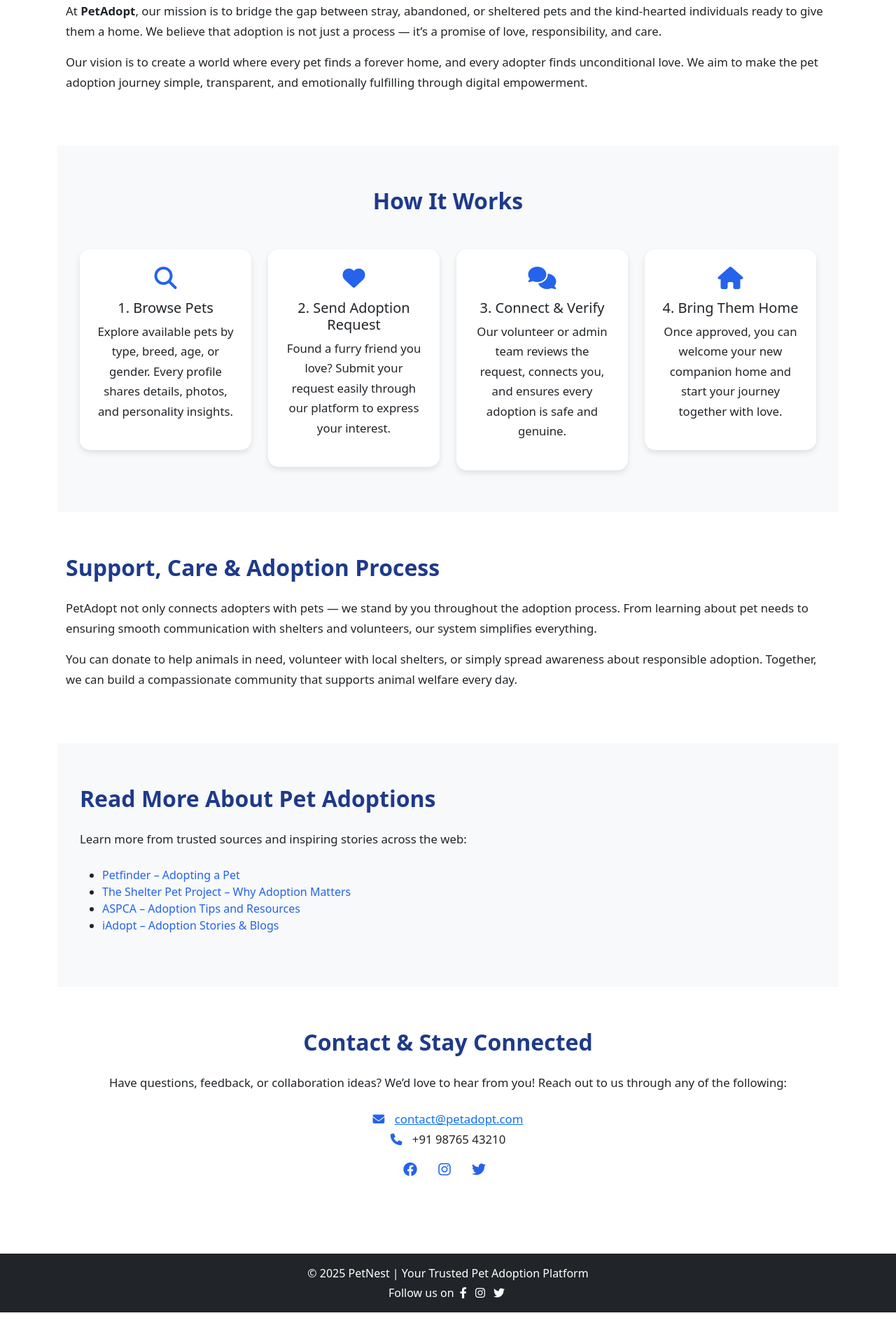
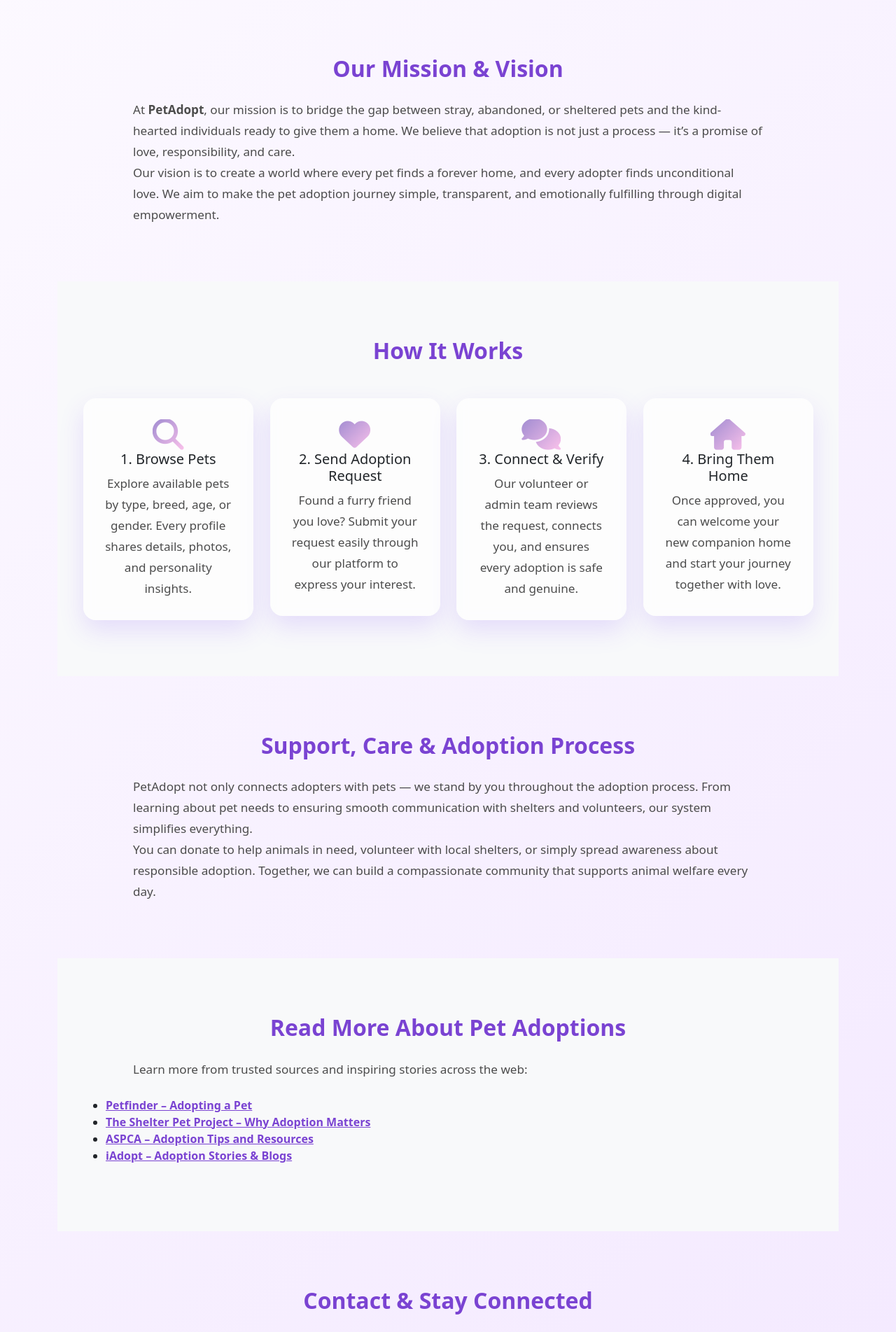
Before and after one commit to mkyjjk07/Pet_Adoption_System, a PHP site: page /about_us.php in a window 1280 px wide. Shown: the part 531-2434 px from the top of the page at 70% size. Before the commit the page ends 2406 px from the top, so only its background shows below. Run offline with PHP 8.4, Linux system fonts and the light colour scheme; the visitor is signed in with stand-in values (Sample User, id 1).

Commit message:
Small UI changes

```diff
--- a/about_us.php
+++ b/about_us.php
@@ -11,65 +11,155 @@ include 'includes/config.php';
     <link href="https://cdn.jsdelivr.net/npm/bootstrap@5.3.0/dist/css/bootstrap.min.css" rel="stylesheet">
     <link href="https://cdnjs.cloudflare.com/ajax/libs/font-awesome/6.5.0/css/all.min.css" rel="stylesheet">
     <style>
+/* GLOBAL DESIGN */
 body {
     font-family: 'Poppins', sans-serif;
-            background: #f8fafc;
+    background: linear-gradient(135deg, #fdfbff, #f3e8ff);
     color: #333;
+    overflow-x: hidden;
 }
+
+/* Navbar same theme as index */
+nav.navbar {
+    background: linear-gradient(90deg, #a18cd1, #fbc2eb);
+    box-shadow: 0 4px 12px rgba(0,0,0,0.12);
+}
+
+/* Soft Fade Animations */
+@keyframes fadeUp {
+    from {opacity: 0; transform: translateY(40px);}
+    to {opacity: 1; transform: translateY(0);}
+}
+
+@keyframes fadeDown {
+    from {opacity: 0; transform: translateY(-40px);}
+    to {opacity: 1; transform: translateY(0);}
+}
+
+@keyframes fadeScale {
+    from {opacity: 0; transform: scale(0.95);}
+    to {opacity: 1; transform: scale(1);}
+}
+
+/* HERO SECTION — same style as index page */
 .hero {
-            background: linear-gradient(rgba(37,99,235,0.8), rgba(37,99,235,0.8)), url('assets/images/about-banner.jpg') center/cover no-repeat;
+    background: linear-gradient(135deg, rgba(147, 112, 219, 0.75), rgba(255, 182, 193, 0.75)),
+    url('assets/images/about-banner.jpg') center/cover no-repeat;
     color: white;
-            padding: 100px 20px;
+    padding: 120px 25px;
+    text-align: center;
+    animation: fadeDown 1s ease-out;
+}
+
+.hero h1 {
+    font-size: 3.2rem;
+    font-weight: 800;
+    text-shadow: 0px 4px 10px rgba(0,0,0,0.2);
+}
+
+.hero p {
+    font-size: 1.3rem;
+    opacity: 0.95;
+    max-width: 750px;
+    margin: auto;
+}
+
+/* ALL CONTENT SECTIONS */
+.section {
+    padding: 80px 25px;
+    animation: fadeUp 1.1s ease;
+}
+
+.section h2 {
+    color: #7a43d2;
+    font-weight: 700;
+    margin-bottom: 25px;
     text-align: center;
 }
-        .hero h1 {
-            font-weight: 700;
+
+.section p {
+    font-size: 1.07rem;
+    line-height: 1.75;
+    color: #4c4c4c;
+    max-width: 900px;
+    margin: auto;
+}
+
+/* HOW IT WORKS — Animated Glass Cards */
+.how-it-works .step {
+    background: rgba(255, 255, 255, 0.65);
+    backdrop-filter: blur(8px);
+    border-radius: 18px;
+    padding: 30px;
+    box-shadow: 0 15px 35px rgba(123, 58, 255, 0.15);
+    transition: 0.35s ease;
+    animation: fadeScale 1.3s ease;
+}
+
+.how-it-works .step:hover {
+    transform: translateY(-10px) scale(1.05);
+    box-shadow: 0 20px 45px rgba(123, 58, 255, 0.22);
+}
+
+/* Gradient Icons */
+.how-it-works i {
     font-size: 2.8rem;
+    background: linear-gradient(135deg, #a18cd1, #fbc2eb);
+    -webkit-background-clip: text;
+    -webkit-text-fill-color: transparent;
 }
-        .section {
-            padding: 60px 20px;
+
+/* RESOURCE LINKS */
+.resources a {
+    color: #7a43d2;
+    font-weight: 600;
+    transition: 0.3s ease;
 }
-        .section h2 {
-            color: #1e3a8a;
-            font-weight: 600;
-            margin-bottom: 25px;
+
+.resources a:hover {
+    color: #9b4bff;
+    padding-left: 5px;
 }
-        .section p {
-            line-height: 1.7;
-            font-size: 1.05rem;
+
+/* CONTACT SECTION */
+.contact-info i {
+    color: #7a43d2;
+    margin-right: 10px;
 }
-        .how-it-works .step {
-            background: #fff;
-            border-radius: 15px;
-            box-shadow: 0 4px 8px rgba(0,0,0,0.1);
-            padding: 25px;
-            text-align: center;
-            transition: 0.3s;
-        }
-        .how-it-works .step:hover {
-            transform: translateY(-5px);
-        }
-        .how-it-works i {
-            font-size: 2rem;
-            color: #2563eb;
-            margin-bottom: 15px;
-        }
-        .resources a {
-            text-decoration: none;
-            color: #2563eb;
+
+.contact-info a {
+    color: #7a43d2;
     font-weight: 500;
 }
-        .resources a:hover {
-            text-decoration: underline;
+
+/* SOCIAL ICON HOVER */
+.contact-info .fab {
+    color: #7a43d2;
+    transition: 0.3s ease;
+    font-size: 1.5rem;
 }
-        .contact-info i {
-            color: #2563eb;
-            margin-right: 10px;
+
+.contact-info .fab:hover {
+    transform: scale(1.25);
+    color: #9b4bff;
 }
+
+/* Fade animation for list items */
+.resources li,
+.contact-info p {
+    animation: fadeUp 1.2s ease;
+}
+
+/* MOBILE RESPONSIVE */
+@media (max-width: 768px) {
+    .hero h1 { font-size: 2.3rem; }
+    .hero p { font-size: 1.1rem; }
+}
+
     </style>
 </head>
 <body>
-
+<?php include 'includes/navbar.php'; ?>
 <?php include 'includes/header.php'; ?>
 
 <!-- Hero Section -->
@@ -168,6 +258,9 @@ include 'includes/config.php';
         <i class="fa fa-phone"></i> +91 98765 43210
     </p>
     <div class="mt-3">
+        <p>
+            Follow us on social media for updates, heartwarming stories, and more!
+        </p>
         <a href="#" class="me-3"><i class="fab fa-facebook fa-lg"></i></a>
         <a href="#" class="me-3"><i class="fab fa-instagram fa-lg"></i></a>
         <a href="#"><i class="fab fa-twitter fa-lg"></i></a>
--- a/contact.php
+++ b/contact.php
@@ -42,9 +42,9 @@ if ($_SERVER['REQUEST_METHOD'] === 'POST') {
     <meta charset="UTF-8">
     <meta name="viewport" content="width=device-width, initial-scale=1.0">
     <title>PetNest | Adopt a Pet</title>
-    <link href="assets/css/style.css" rel="stylesheet">
     <link href="https://cdn.jsdelivr.net/npm/bootstrap@5.3.0/dist/css/bootstrap.min.css" rel="stylesheet">
     <link href="https://cdnjs.cloudflare.com/ajax/libs/font-awesome/6.5.0/css/all.min.css" rel="stylesheet">
+    <link rel="stylesheet" href="assets/css/navbar.css">
     <link href="https://fonts.googleapis.com/css2?family=Poppins:wght@400;600&display=swap" rel="stylesheet">
 </head>
 <body>
--- a/includes/navbar.php
+++ b/includes/navbar.php
@@ -1,36 +1,38 @@
 <?php
 if (session_status() === PHP_SESSION_NONE) session_start();
 ?>
-<nav class="navbar navbar-expand-lg navbar-dark bg-dark">
+
+<nav class="navbar navbar-expand-lg navbar-light main-navbar">
   <div class="container-fluid">
-    <a class="navbar-brand" href="index.php">🐾 PetAdopt</a>
+    <a class="navbar-brand fw-bold" href="index.php">🐾 PetNest</a>
+
     <button class="navbar-toggler" type="button" data-bs-toggle="collapse" data-bs-target="#mainNav">
       <span class="navbar-toggler-icon"></span>
     </button>
+
     <div class="collapse navbar-collapse" id="mainNav">
       <ul class="navbar-nav ms-auto">
+
         <li class="nav-item"><a class="nav-link" href="index.php">Home</a></li>
         <li class="nav-item"><a class="nav-link" href="view_pets.php">Pets</a></li>
         <li class="nav-item"><a class="nav-link" href="about_us.php">About Us</a></li>
         <li class="nav-item"><a class="nav-link" href="donate.php">Donate</a></li>
         <li class="nav-item"><a class="nav-link" href="contact.php">Contact</a></li>
 
-        <?php if (isset($_SESSION['user_id'])): ?>
-            <!-- Normal User -->
+        <?php if (isset($_SESSION['admin_id'])): ?>
+            <li class="nav-item"><a class="nav-link" href="admin_dashboard.php">Admin Panel</a></li>
+            <li class="nav-item"><a class="nav-link" href="admin_logout.php">Logout</a></li>
+
+        <?php elseif (isset($_SESSION['user_id'])): ?>
             <li class="nav-item"><a class="nav-link" href="dashboard.php">Dashboard</a></li>
             <li class="nav-item"><a class="nav-link" href="logout.php">Logout</a></li>
 
-        <?php elseif (isset($_SESSION['admin_id'])): ?>
-            <!-- Admin -->
-            <li class="nav-item"><a class="nav-link" href="admin_dashboard.php">Admin Panel</a></li>
-            <li class="nav-item"><a class="nav-link" href="admin_logout.php">Logout</a></li>
-
         <?php else: ?>
-            <!-- Guest -->
             <li class="nav-item"><a class="nav-link" href="login.php">Login</a></li>
             <li class="nav-item"><a class="nav-link" href="register.php">Register</a></li>
             <li class="nav-item"><a class="nav-link" href="admin_login.php">Admin</a></li>
         <?php endif; ?>
+
       </ul>
     </div>
   </div>
--- a/index.php
+++ b/index.php
@@ -35,7 +35,7 @@ include 'includes/config.php';
 
     /* Hero Section */
     .hero {
-      background: linear-gradient(135deg, rgba(147, 112, 219, 0.9), rgba(255, 182, 193, 0.9)), url('assets/images/banner-pets.jpg') center/cover no-repeat;
+      background: linear-gradient(135deg, rgba(37, 31, 50, 0.9), rgba(255, 182, 193, 0.9)), url('assets/images/banner-pets.jpg') center/cover no-repeat;
       color: #fff;
       padding: 120px 0;
       text-align: center;
```
Also changed, not shown: assets/css/style.css (+69 -2 lines), view_pets.php (+88 -0 lines), assets/images/pet-uploads/Bambam.jpeg (added). Lines whose indentation alone changed are shown as unchanged.
